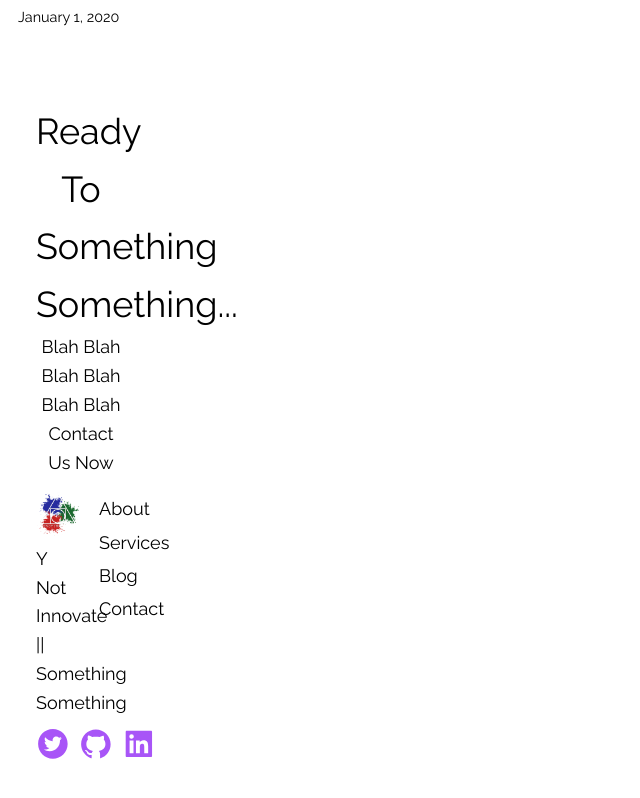
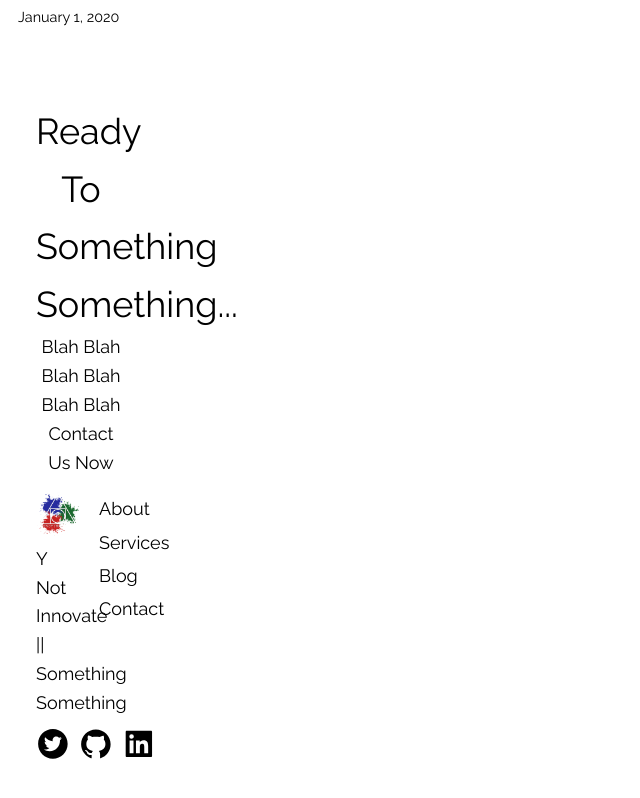
Before and after one commit to ynotGit/ynotNext, a Next.js app: page / in a window 1280 px wide. Shown: the part 1177-1975 px from the top of the page, without its empty margins (0-640 px from the left). Built offline with nearby package versions, Linux system fonts and the light colour scheme.

Commit message:
style changes to social icons

```diff
--- a/components/footer.js
+++ b/components/footer.js
@@ -45,13 +45,13 @@ export default function Footer() {
                         </a>
                         <p>Y Not Innovate || Something Something</p>
                         <div className="flex">
-                            <a href="" className="text-3xl pt-2 pr-2 hover:text-purple-400 text-purple-500">
+                            <a href="" className="text-3xl pt-2 pr-2 text-black dark:text-white ">
                                 <AiFillTwitterCircle />
                             </a>
-                            <a href="" className="text-3xl pt-2 pr-2 hover:text-purple-400 text-purple-500">
+                            <a href="" className="text-3xl pt-2 pr-2 text-black dark:text-white ">
                                 <AiFillGithub />
                             </a>
-                            <a href="" className="text-3xl pt-2 hover:text-purple-400 text-purple-500">
+                            <a href="" className="text-3xl pt-2 text-black dark:text-white ">
                                 <AiFillLinkedin />
                             </a>
                         </div>
```
